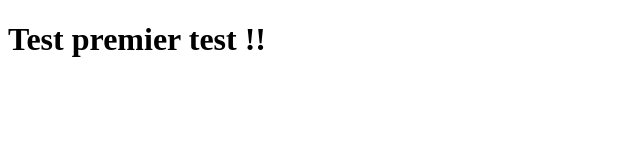
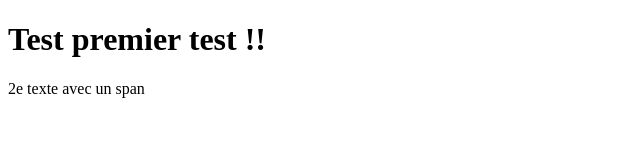
Before and after one commit to skjamedewou/New-project-git-mastering, a plain HTML site: page index.html in a window 1280 px wide. Shown: the whole page, without its empty margins (0-640 px from the left). Drawn offline with Linux system fonts and the light colour scheme.

Commit message:
texte avec span

```diff
--- a/index.html
+++ b/index.html
@@ -8,4 +8,7 @@
 <body>
     <h1> Test premier test !!</h1>
 </body>
+<span>
+    2e texte avec un span
+</span>
 </html>
```
